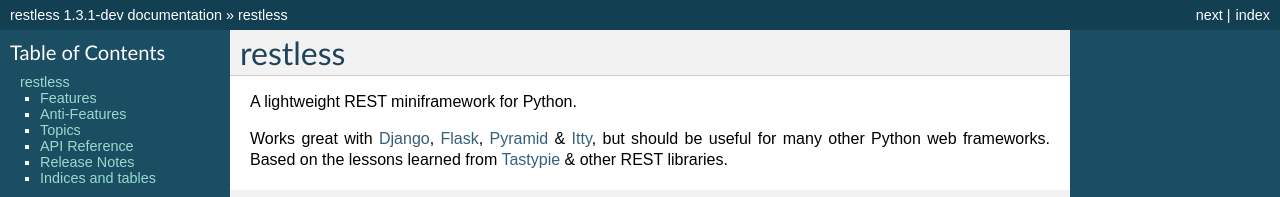
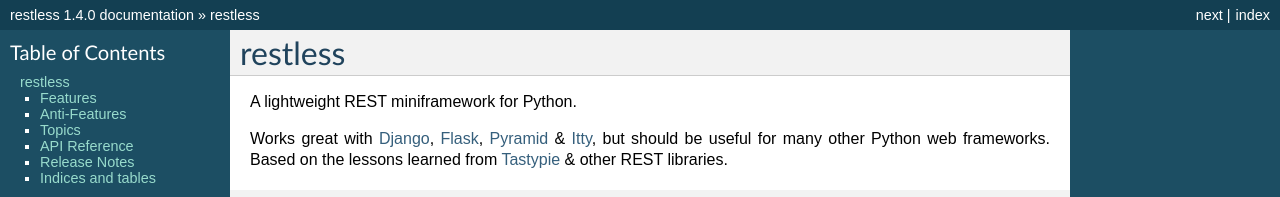
Before and after one commit to toastdriven/restless, a Sphinx documentation site: the page built from docs/index.rst, in a window 1280 px wide and 900 px high. Shown: the top 197 px of the window. Built offline with Sphinx 7.4.7, drawn with Linux system fonts in a browser that asks for light colours; some of the changed text lies outside the part shown.

Commit message:
Bumped to v1.4.0!

```diff
--- a/docs/conf.py
+++ b/docs/conf.py
@@ -53,9 +53,9 @@
 # built documents.
 #
 # The short X.Y version.
-version = '1.3.1'
+version = '1.4.0'
 # The full version, including alpha/beta/rc tags.
-release = '1.3.1-dev'
+release = '1.4.0'
 
 # The language for content autogenerated by Sphinx. Refer to documentation
 # for a list of supported languages.
--- a/docs/index.rst
+++ b/docs/index.rst
@@ -74,6 +74,7 @@
 .. toctree::
    :maxdepth: 1
 
+   releasenotes/v1.4.0
    releasenotes/v1.3.0
    releasenotes/v1.2.0
    releasenotes/v1.1.0
--- a/restless/__init__.py
+++ b/restless/__init__.py
@@ -1,6 +1,6 @@
 __author__ = 'Daniel Lindsley'
 __license__ = 'BSD'
-__version__ = (1, 3, 1, 'dev')
+__version__ = (1, 4, 0)
 
 
 from .resources import Resource
--- a/setup.py
+++ b/setup.py
@@ -5,7 +5,7 @@
 
 setup(
     name='restless',
-    version='1.3.1-dev',
+    version='1.4.0',
     description='A lightweight REST miniframework for Python.',
     author='Daniel Lindsley',
     author_email='daniel@toastdriven.com',
```
Also changed, not shown: docs/releasenotes/v1.4.0.rst (added, +23 -0 lines).
